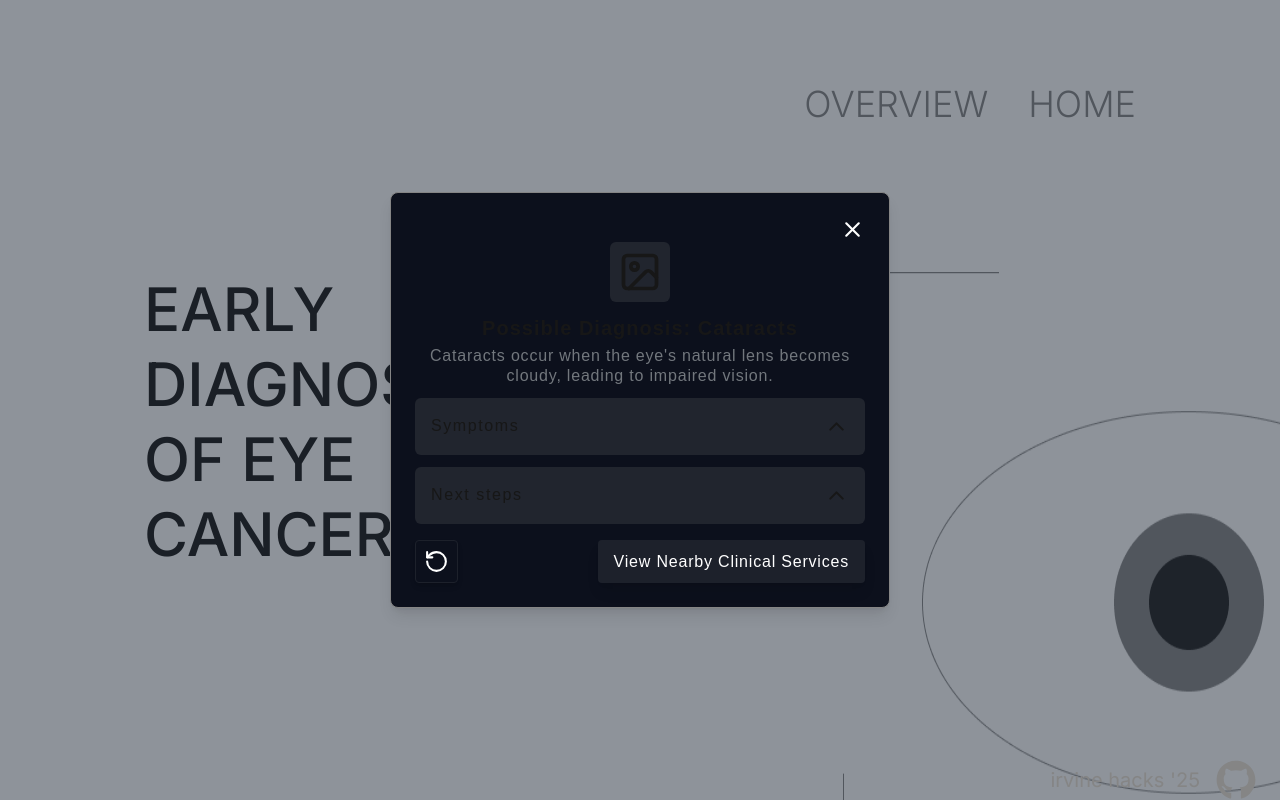
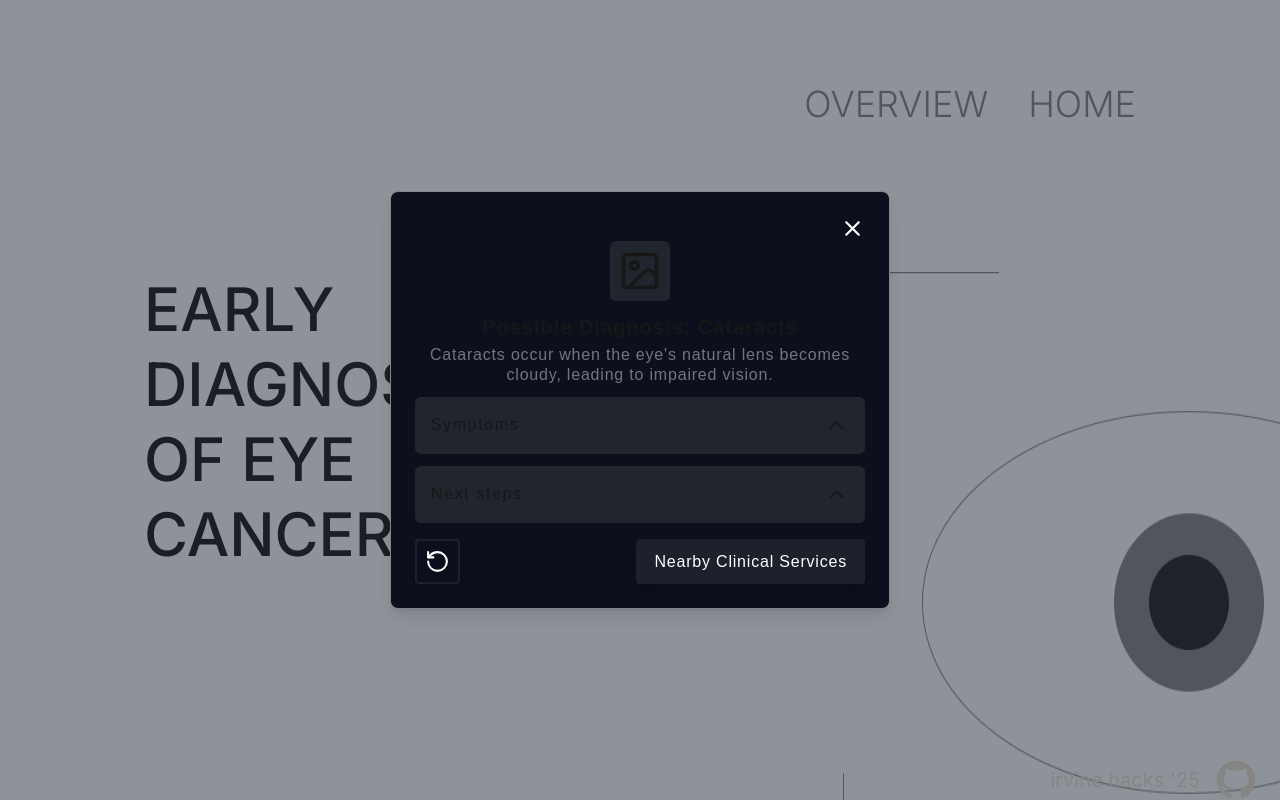
Before and after one commit to baller7215/retinova, a Next.js app in the folder frontend/: page / in a window 1280 px wide. Shown: the top 800 px of the page. Built offline with nearby package versions, Linux system fonts and the light colour scheme.

Commit message:
finish modal

```diff
--- a/frontend/components/diagnosisModal.tsx
+++ b/frontend/components/diagnosisModal.tsx
@@ -61,7 +61,7 @@ const DiagnosisModal = ({ isOpen, diagnosis, onClose }: DiagnosisModalProps) =>
                         </div>
                         {showSymptoms &&
                             (diagnosis === 'healthy' ?
-                                <div className="w-full">
+                                <div className="w-[92%]">
                                     <ul className="list-disc text-left w-full ml-4 text-[#72777d] leading-5 tracking-wider space-y-2">
                                         <li>No abnormalities detected in the eye.</li>
                                         <li>The eye appears healthy with no signs of inflammation, cataracts, or other conditions.</li>
@@ -69,7 +69,7 @@ const DiagnosisModal = ({ isOpen, diagnosis, onClose }: DiagnosisModalProps) =>
                                     </ul>
                                 </div>
                             : diagnosis === 'uveitis' ?
-                                <div className="w-full flex flex-col gap-1">
+                                <div className="w-[92%] flex flex-col gap-1">
                                     <ul className="list-disc text-left w-full ml-4 text-[#72777d] leading-5 tracking-wider space-y-2">
                                         <li>Eye redness.</li>
                                         <li>Pain in or around the eye.</li>
@@ -79,7 +79,7 @@ const DiagnosisModal = ({ isOpen, diagnosis, onClose }: DiagnosisModalProps) =>
                                     </ul>
                                 </div>
                             :
-                            <div className="w-full flex flex-col gap-1">
+                            <div className="w-[92%] flex flex-col gap-1">
                                 <ul className="list-disc text-left w-full ml-4 text-[#72777d] leading-5 tracking-wider space-y-2">
                                     <li>Blurry or cloudy vision.</li>
                                     <li>Sensitivity to bright light or glare.</li>
@@ -113,7 +113,7 @@ const DiagnosisModal = ({ isOpen, diagnosis, onClose }: DiagnosisModalProps) =>
                         </div>
                         {showNextSteps &&
                             (diagnosis === 'healthy' ?
-                                <div className="w-full">
+                                <div className="w-[92%]">
                                     <ul className="list-decimal text-left w-full ml-5 text-[#72777d] leading-5 tracking-wider space-y-2">
                                         <li>Continue regular eye care practices:
                                             <ul className="list-disc text-left ml-4">
@@ -127,7 +127,7 @@ const DiagnosisModal = ({ isOpen, diagnosis, onClose }: DiagnosisModalProps) =>
                                     </ul>
                                 </div>
                             : diagnosis === 'uveitis' ?
-                                <div className="w-full flex flex-col gap-1">
+                                <div className="w-[92%] flex flex-col gap-1">
                                     <ul className="list-decimal text-left w-full ml-5 text-[#72777d] leading-5 tracking-wider space-y-2">
                                         <li>Avoid rubbing your eyes, as this may worsen irritation.</li>
                                         <li>Rest your eyes and minimize exposure to bright light (use sunglasses indoors or outdoors).</li>
@@ -137,7 +137,7 @@ const DiagnosisModal = ({ isOpen, diagnosis, onClose }: DiagnosisModalProps) =>
                                     </ul>
                                 </div>
                             :
-                            <div className="w-full flex flex-col gap-1">
+                            <div className="w-[92%] flex flex-col gap-1">
                                 <ul className="list-decimal text-left w-full ml-5 text-[#72777d] leading-5 tracking-wider space-y-2">
                                     <li>Avoid bright lights or glare by wearing polarized or anti-glare glasses.</li>
                                     <li>Schedule an appointment with an ophthalmologist to discuss cataract surgery if vision loss affects your daily life.</li>
@@ -154,19 +154,19 @@ const DiagnosisModal = ({ isOpen, diagnosis, onClose }: DiagnosisModalProps) =>
                 <div className="flex justify-between gap-2">
                     <button
                         onClick={() => window.location.href = "/results"}
-                        className="border-[#1d212b] border-[1px] text-white py-2 px-2 rounded shadow-md tracking-wider mt-4"
+                        className="hover:scale-110 cursor-pointer transform duration-300 ease-in-out border-[#1d212b] border-[2px] hover:bg-[#1d212b] hover:border-transparent text-white py-2 px-2 rounded shadow-md tracking-wider mt-4"
                     >
                         <RotateCcw
                             size={25}
                             // onClick={() => setShowNextSteps(false)}
-                            className="hover:scale-110 cursor-pointer transform duration-300 ease-in-out"
+                            className=""
                         />
                     </button>
                     <button
                         onClick={() => window.location.href = "/results"}
-                        className="hover:scale-105 cursor-pointer transform duration-300 ease-in-out bg-[#1d212b] hover:border-[#1d212b] hover:border-[1px] text-white py-2 px-4 rounded shadow-lg tracking-wider mt-4"
+                        className="hover:scale-105 cursor-pointer transform duration-300 ease-in-out bg-[#1d212b] border-[2px] border-transparent hover:border-[#1d212b] border-[2px] hover:bg-transparent text-white py-2 px-4 rounded shadow-lg tracking-wider mt-4"
                     >
-                        View Nearby Clinical Services
+                        Nearby Clinical Services
                     </button>
                 </div>
 
```
